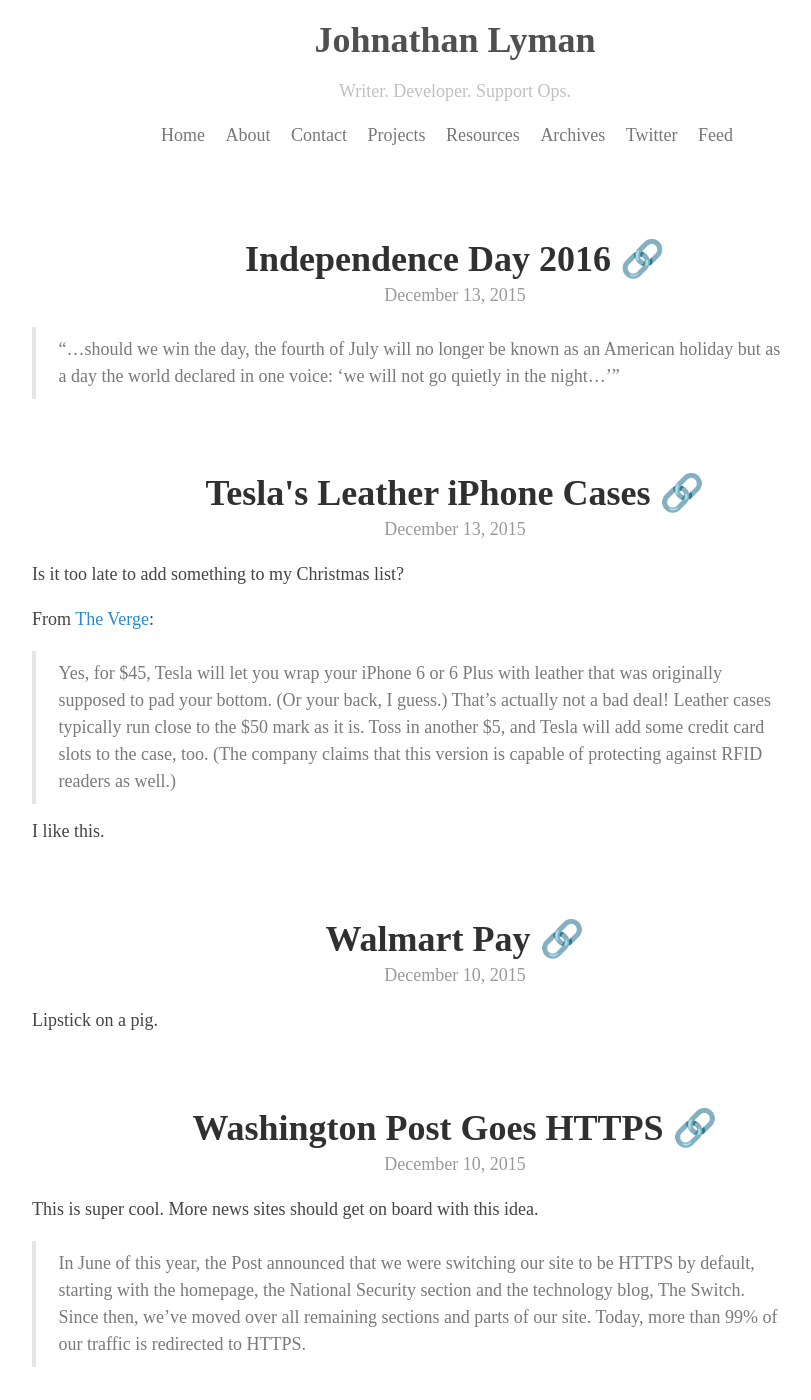
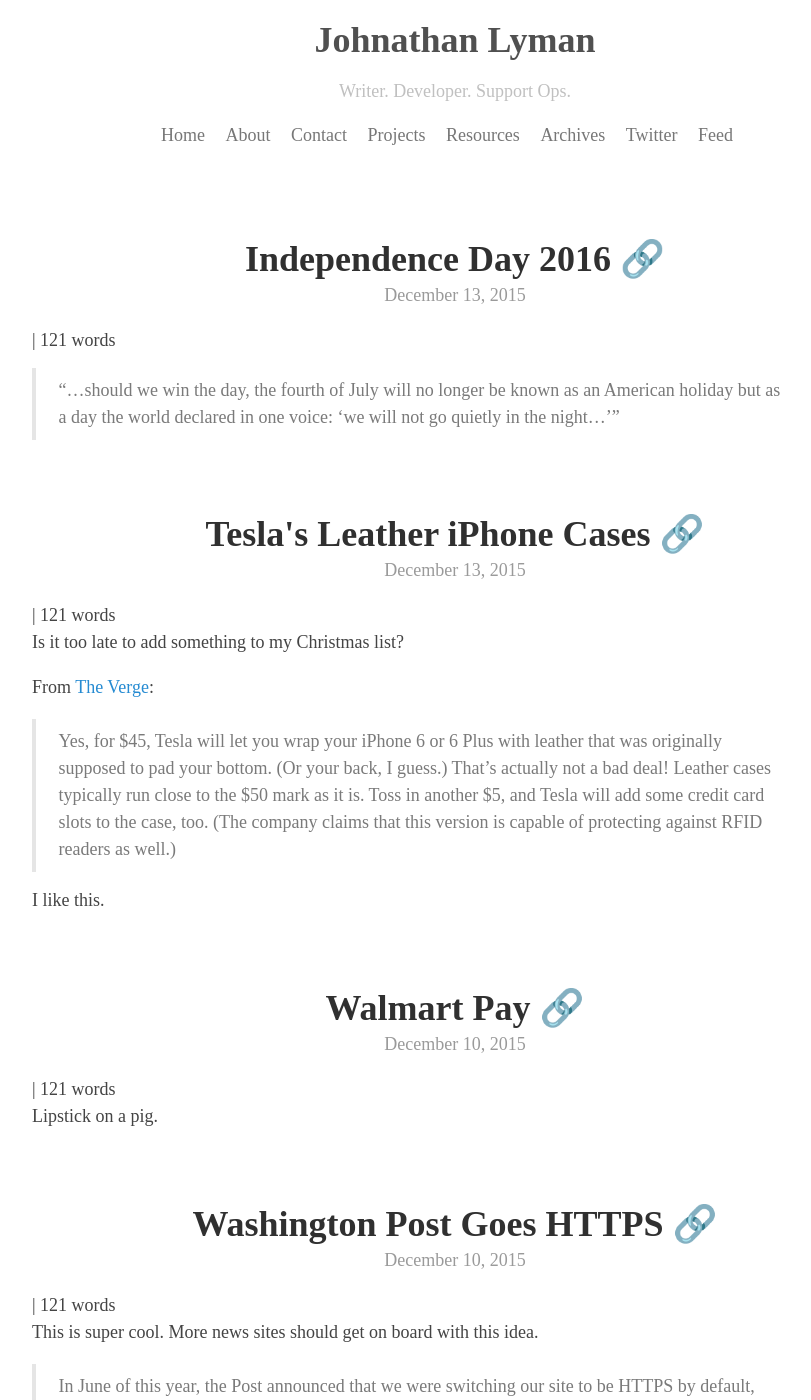
Before and after one commit to jelyman2/jelyman2.github.com, a Jekyll site: the page built from index.html, in a window 1280 px wide and 1400 px high. Shown: the whole window, without its empty margins (185-996 px from the left). Built offline with Jekyll 4.4.1, drawn with Linux system fonts in a browser that asks for light colours; the list of posts is cut into pages by our own code; comment, search, counter and statistics services are not loaded; some of the changed text lies outside the part shown.

Commit message:
add word count

```diff
--- a/index.html
+++ b/index.html
@@ -11,7 +11,7 @@ title: Home
     {% else %}
       <h1 class="post-title"><a href="{{ site.url }}{{ page.url }}" rel="bookmark" title="{{ post.title }}">{{ post.title }}</a></h1>
     {% endif %}
-    <time datetime="{{ post.date | date_to_xmlschema }}" class="post-date">{{ post.date | date: '%B %d, %Y' }}</time>
+    <time datetime="{{ post.date | date_to_xmlschema }}" class="post-date">{{ post.date | date: '%B %d, %Y' }}</time> | {{ page.content | number_of_words }} words
     {{ post.content }}
   </article>
   {% endfor %}
```
